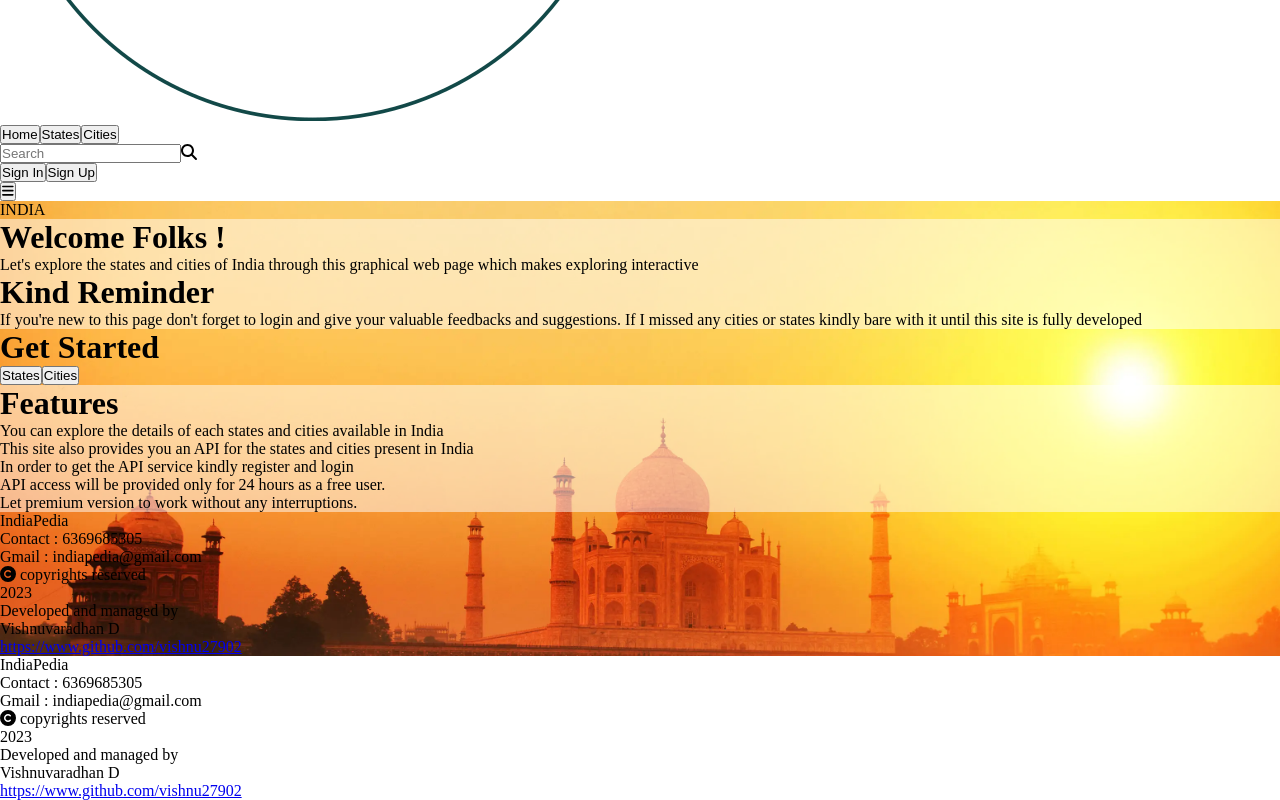
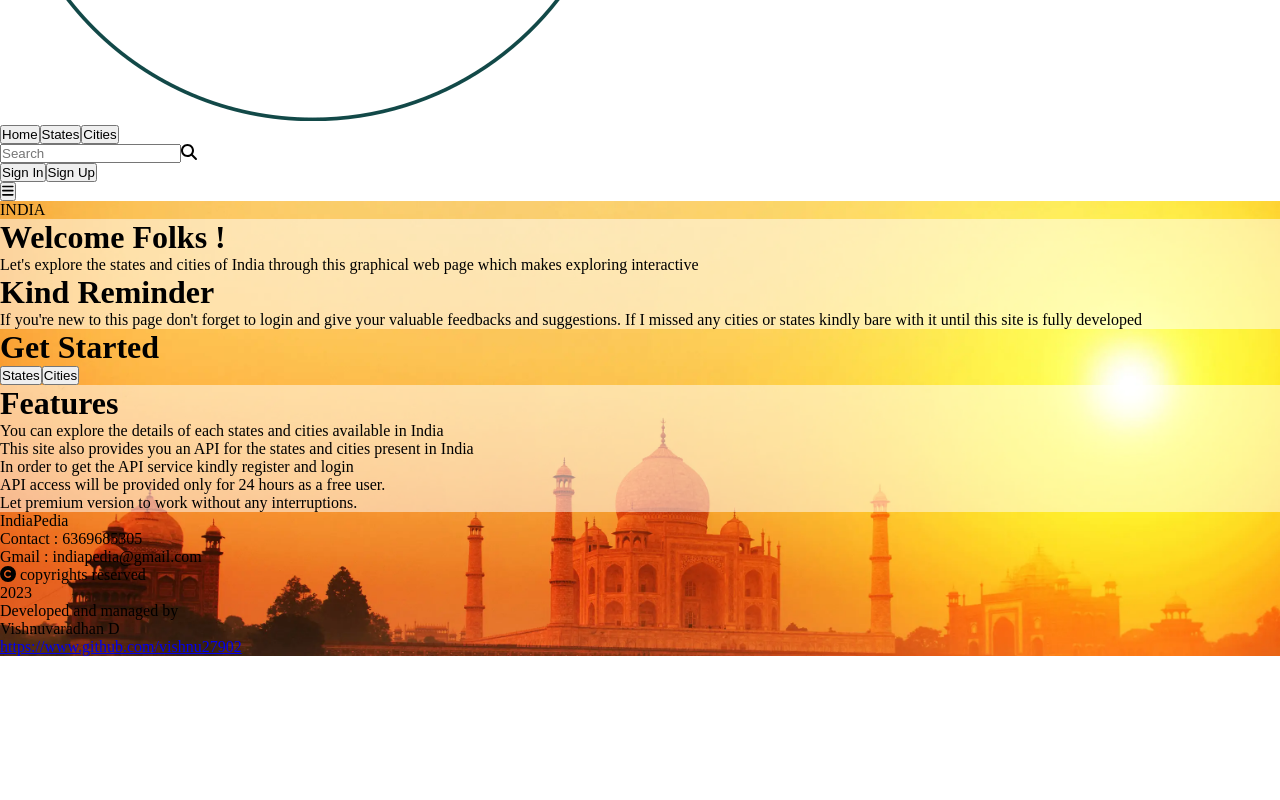
Before and after one commit to Vishnu27902/indiapedia-frontend, a React (Create React App) app: page /home in a window 1280 px wide. Shown: the part 502-1302 px from the top of the page. After the commit the page ends 1158 px from the top, so only its background shows below. Built offline with nearby package versions, Linux system fonts and the light colour scheme.

Commit message:
Glitch Fix

```diff
--- a/src/components/AdminHome.js
+++ b/src/components/AdminHome.js
@@ -1,4 +1,5 @@
 import HomeBackground from "../images/HomeBackground.jpg"
+import Footer from "./Footer"
 
 function AdminHome() {
   return (
@@ -51,6 +52,7 @@ function AdminHome() {
           </div>
         </div>
       </div>
+      <Footer />
     </div>
   )
 }
--- a/src/components/AdminLayout.js
+++ b/src/components/AdminLayout.js
@@ -1,4 +1,3 @@
-import Footer from "./Footer"
 import Notification from "./Notification";
 
 import { Outlet } from "react-router-dom";
@@ -17,7 +16,6 @@ function AdminLayout() {
             <div className="h-screen transition-all">
                 <AdminNavbar />
                 <Outlet />
-                <Footer />
             </div>
         </>
     )
--- a/src/components/Layout.js
+++ b/src/components/Layout.js
@@ -1,5 +1,4 @@
 import Navbar from "./Navbar"
-import Footer from "./Footer"
 import Notification from "./Notification";
 
 import { Outlet } from "react-router-dom";
@@ -17,7 +16,6 @@ function Layout() {
             <div className="h-screen transition-all">
                 <Navbar />
                 <Outlet />
-                <Footer />
             </div>
         </>
     )
```
